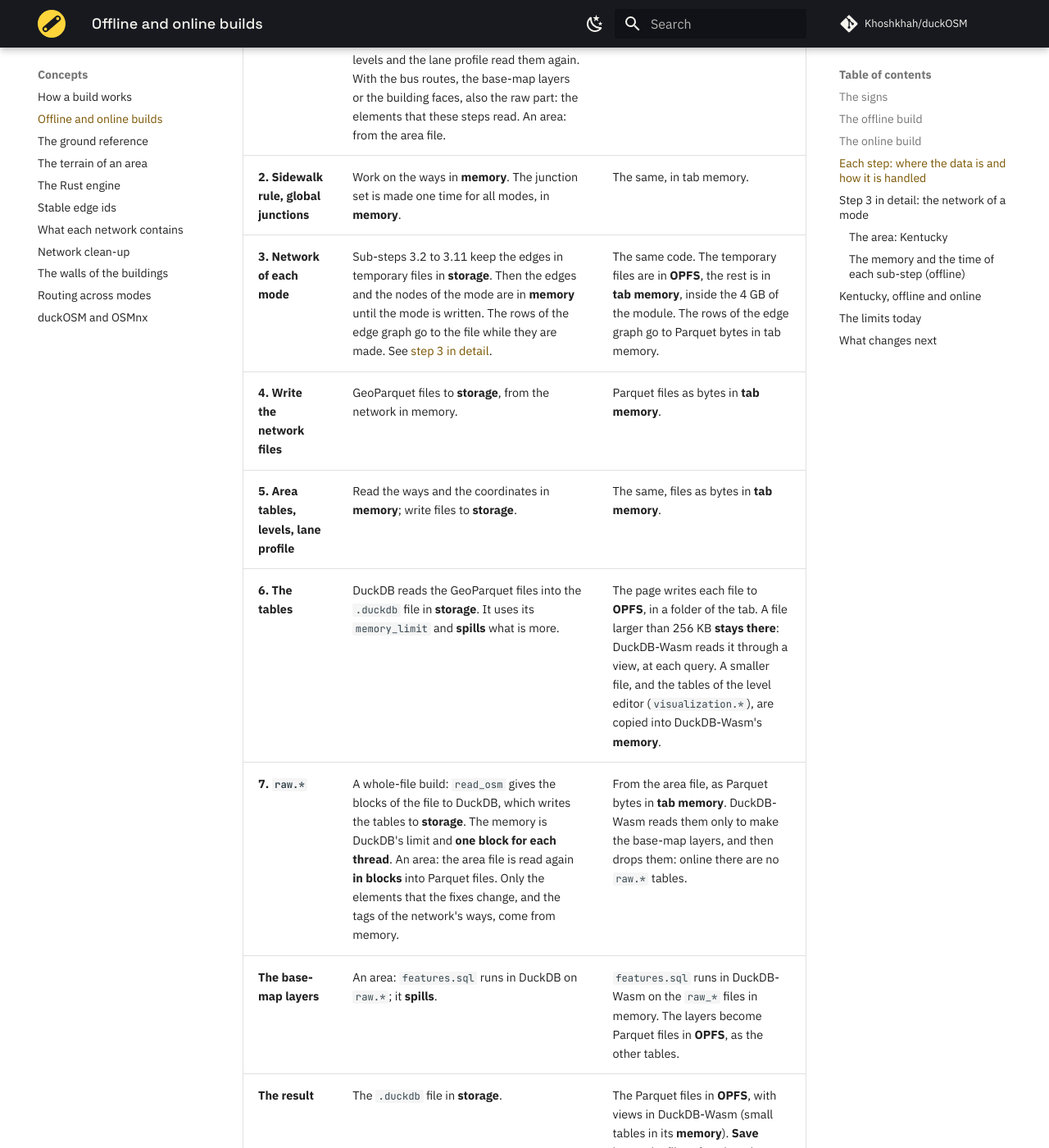
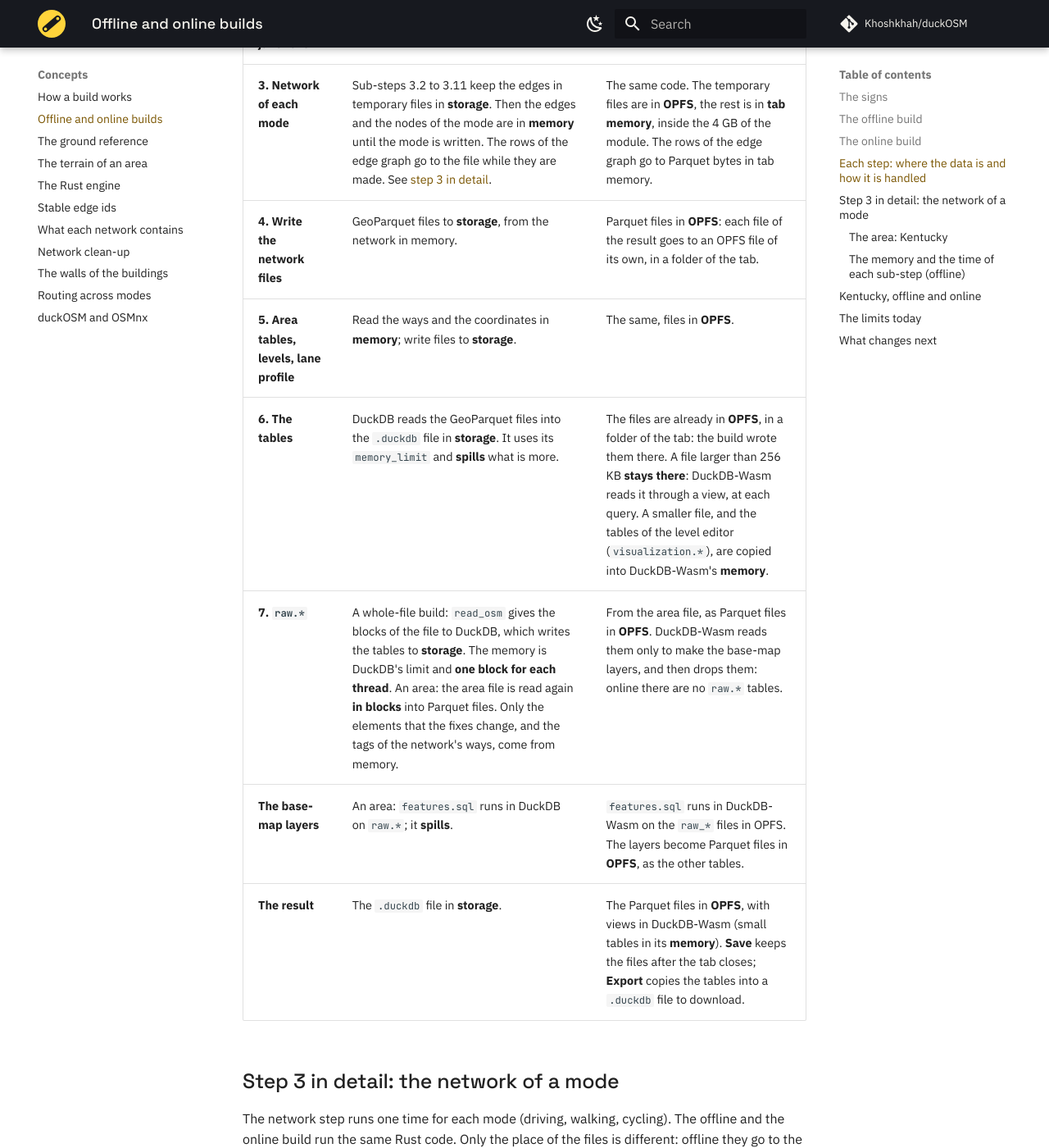
Before and after one commit to Khoshkhah/duckOSM, an MkDocs documentation site: the page built from docs/concepts/offline-online.md, in a window 1280 px wide and 1400 px high, scrolled down 6060 px. Shown: the whole window at 82% size. Built offline with MkDocs 1.6.1 and Material for MkDocs 9.7.7, drawn with Linux system fonts in a browser that asks for light colours; comment, search, counter and statistics services are not loaded; some of the changed text lies outside the part shown.

Commit message:
Docs: online, the result files go straight to OPFS (Studio PR 151)
The online diagram, the step table, the step 3 diagram and the memory note: each
Parquet file of the result goes to an OPFS file of its own, not to the tab's memory.
Kentucky: the Chromium processes peaked at 4.7 GB, before at 7.9 to 8.5 GB.

Co-Authored-By: Claude Opus 5.5 <noreply@anthropic.com>

````diff
--- a/docs/concepts/offline-online.md
+++ b/docs/concepts/offline-online.md
@@ -79,9 +79,7 @@ flowchart TB
     S3["<b>3. Network of each mode</b><br/>the same Rust engine"]
     T[("edges of 3.2 to 3.11<br/>[temporary files: OPFS]")]
     M3("edges, nodes, edge graph<br/>of one mode<br/>[tab memory]")
-    S4["<b>4–5. Write the files</b><br/>network, area tables,<br/>levels, lane profile,<br/>building faces, raw.*"]
-    M4("Parquet files as bytes<br/>[tab memory]")
-    S6["<b>6. Keep the files</b><br/>in the folder of the tab"]
+    S4["<b>4–5. Write the files</b><br/>network, area tables,<br/>levels, lane profile,<br/>building faces, raw.*,<br/>each to an OPFS file"]
     O[("Parquet files<br/>of the tables<br/>[storage: OPFS]")]
     M6("DuckDB-Wasm: a view<br/>on each file over 256 KB;<br/>the smaller tables in<br/>its memory (max 4 GB)")
     SAVE["<b>Save the area</b><br/>keeps the files<br/>after the tab closes"]
@@ -113,11 +111,11 @@ flowchart TB
 | **1. Read the file** | The highway ways, the coordinates of their nodes and the turn restrictions: read **in blocks**, kept in **memory to the end**, because the network, the area tables, the levels and the lane profile read them again. With the bus routes, the base-map layers or the building faces, also the raw part: the elements that these steps read. An area: from the area file. | The same, from the area file in OPFS, in **tab memory**. |
 | **2. Sidewalk rule, global junctions** | Work on the ways in **memory**. The junction set is made one time for all modes, in **memory**. | The same, in tab memory. |
 | **3. Network of each mode** | Sub-steps 3.2 to 3.11 keep the edges in temporary files in **storage**. Then the edges and the nodes of the mode are in **memory** until the mode is written. The rows of the edge graph go to the file while they are made. See [step 3 in detail](#step-3-in-detail-the-network-of-a-mode). | The same code. The temporary files are in **OPFS**, the rest is in **tab memory**, inside the 4 GB of the module. The rows of the edge graph go to Parquet bytes in tab memory. |
-| **4. Write the network files** | GeoParquet files to **storage**, from the network in memory. | Parquet files as bytes in **tab memory**. |
-| **5. Area tables, levels, lane profile** | Read the ways and the coordinates in **memory**; write files to **storage**. | The same, files as bytes in **tab memory**. |
-| **6. The tables** | DuckDB reads the GeoParquet files into the `.duckdb` file in **storage**. It uses its `memory_limit` and **spills** what is more. | The page writes each file to **OPFS**, in a folder of the tab. A file larger than 256 KB **stays there**: DuckDB-Wasm reads it through a view, at each query. A smaller file, and the tables of the level editor (`visualization.*`), are copied into DuckDB-Wasm's **memory**. |
-| **7. `raw.*`** | A whole-file build: `read_osm` gives the blocks of the file to DuckDB, which writes the tables to **storage**. The memory is DuckDB's limit and **one block for each thread**. An area: the area file is read again **in blocks** into Parquet files. Only the elements that the fixes change, and the tags of the network's ways, come from memory. | From the area file, as Parquet bytes in **tab memory**. DuckDB-Wasm reads them only to make the base-map layers, and then drops them: online there are no `raw.*` tables. |
-| **The base-map layers** | An area: `features.sql` runs in DuckDB on `raw.*`; it **spills**. | `features.sql` runs in DuckDB-Wasm on the `raw_*` files in memory. The layers become Parquet files in **OPFS**, as the other tables. |
+| **4. Write the network files** | GeoParquet files to **storage**, from the network in memory. | Parquet files in **OPFS**: each file of the result goes to an OPFS file of its own, in a folder of the tab. |
+| **5. Area tables, levels, lane profile** | Read the ways and the coordinates in **memory**; write files to **storage**. | The same, files in **OPFS**. |
+| **6. The tables** | DuckDB reads the GeoParquet files into the `.duckdb` file in **storage**. It uses its `memory_limit` and **spills** what is more. | The files are already in **OPFS**, in a folder of the tab: the build wrote them there. A file larger than 256 KB **stays there**: DuckDB-Wasm reads it through a view, at each query. A smaller file, and the tables of the level editor (`visualization.*`), are copied into DuckDB-Wasm's **memory**. |
+| **7. `raw.*`** | A whole-file build: `read_osm` gives the blocks of the file to DuckDB, which writes the tables to **storage**. The memory is DuckDB's limit and **one block for each thread**. An area: the area file is read again **in blocks** into Parquet files. Only the elements that the fixes change, and the tags of the network's ways, come from memory. | From the area file, as Parquet files in **OPFS**. DuckDB-Wasm reads them only to make the base-map layers, and then drops them: online there are no `raw.*` tables. |
+| **The base-map layers** | An area: `features.sql` runs in DuckDB on `raw.*`; it **spills**. | `features.sql` runs in DuckDB-Wasm on the `raw_*` files in OPFS. The layers become Parquet files in **OPFS**, as the other tables. |
 | **The result** | The `.duckdb` file in **storage**. | The Parquet files in **OPFS**, with views in DuckDB-Wasm (small tables in its **memory**). **Save** keeps the files after the tab closes; **Export** copies the tables into a `.duckdb` file to download. |
 
 ## Step 3 in detail: the network of a mode
@@ -145,7 +143,7 @@ flowchart TB
     W["<b>Write the</b><br/><b>network files</b>"]
     LV["<b>Levels</b><br/>take the edges<br/>(no copy)"]
     F1[("offline:<br/>GeoParquet files<br/>[storage]")]
-    F2("online:<br/>Parquet bytes<br/>[tab memory]")
+    F2[("online:<br/>Parquet files<br/>[storage: OPFS]")]
 
     IN --> S0 --> S1 --> M1
     M1 <--> S2
@@ -160,8 +158,8 @@ flowchart TB
 
     classDef disk fill:#3b82f633,stroke:#3b82f6,stroke-width:2px
     classDef mem fill:#ef444433,stroke:#ef4444,stroke-width:2px
-    class F1,M1 disk
-    class IN,M5,F2 mem
+    class F1,F2,M1 disk
+    class IN,M5 mem
 ```
 
 ### The area: Kentucky
@@ -269,9 +267,9 @@ A WebAssembly module can use at most 4 GB (4,096 MiB), so the online build with
   Mac was 96% full, this writing paused for about 3 s in some runs (one native run of four: 3.19 s, the others 0.11 s;
   online, step 3 took up to 9.7 s). With 30 GB and more free, no run paused: 8 of 8 native runs and 3 of 3 online runs.
   So keep free space on the disk for the temporary files of a large area.
-- Online, the build copies each Parquet file of the result (2.6 GB in all) into JavaScript memory, outside the
-  WebAssembly memory of the table. So at the end the tab holds about 3.3 GB of WebAssembly memory and 2.6 GB of
-  result files, until the page writes the files to OPFS.
+- Online, the build writes each Parquet file of the result (2.6 GB in all) straight to OPFS, not to the memory of the
+  tab. All Chromium processes together peaked at 4.7 GB on Kentucky. Before, when the files were in JavaScript memory
+  until the page wrote them to OPFS, they peaked at 7.9 to 8.5 GB.
 - On 2026-11-12, at the start of this work, the offline build took 54.2 s and 17,206 MiB, and the online build
   stopped at the limit of 4 GB. The changes are in
   [the cut to an area file](https://github.com/Khoshkhah/duckOSM/blob/main/docs/design/cut_stream.md).
````
Also changed, not shown: other parts of docs/concepts/offline-online.md (+2 -2 lines).
